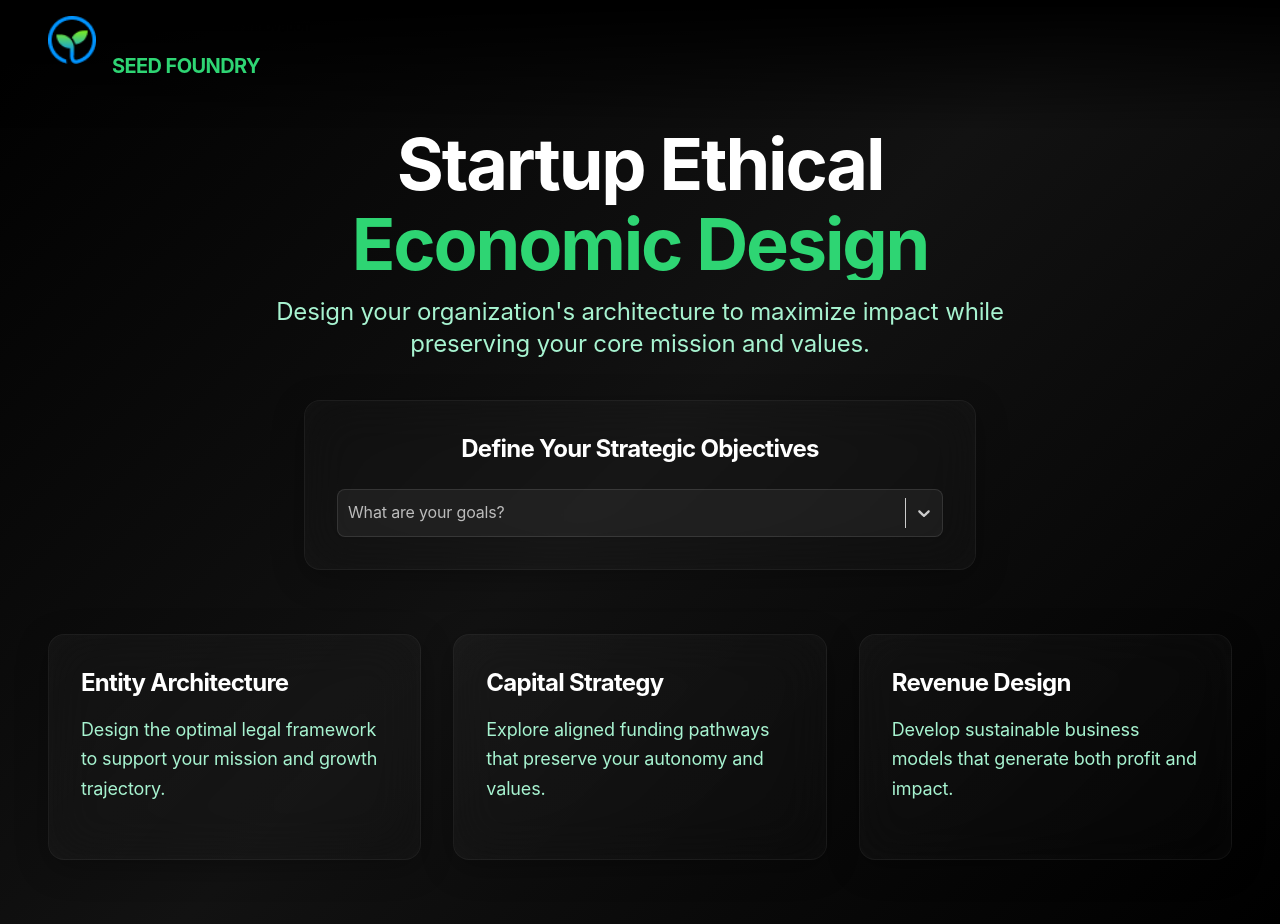
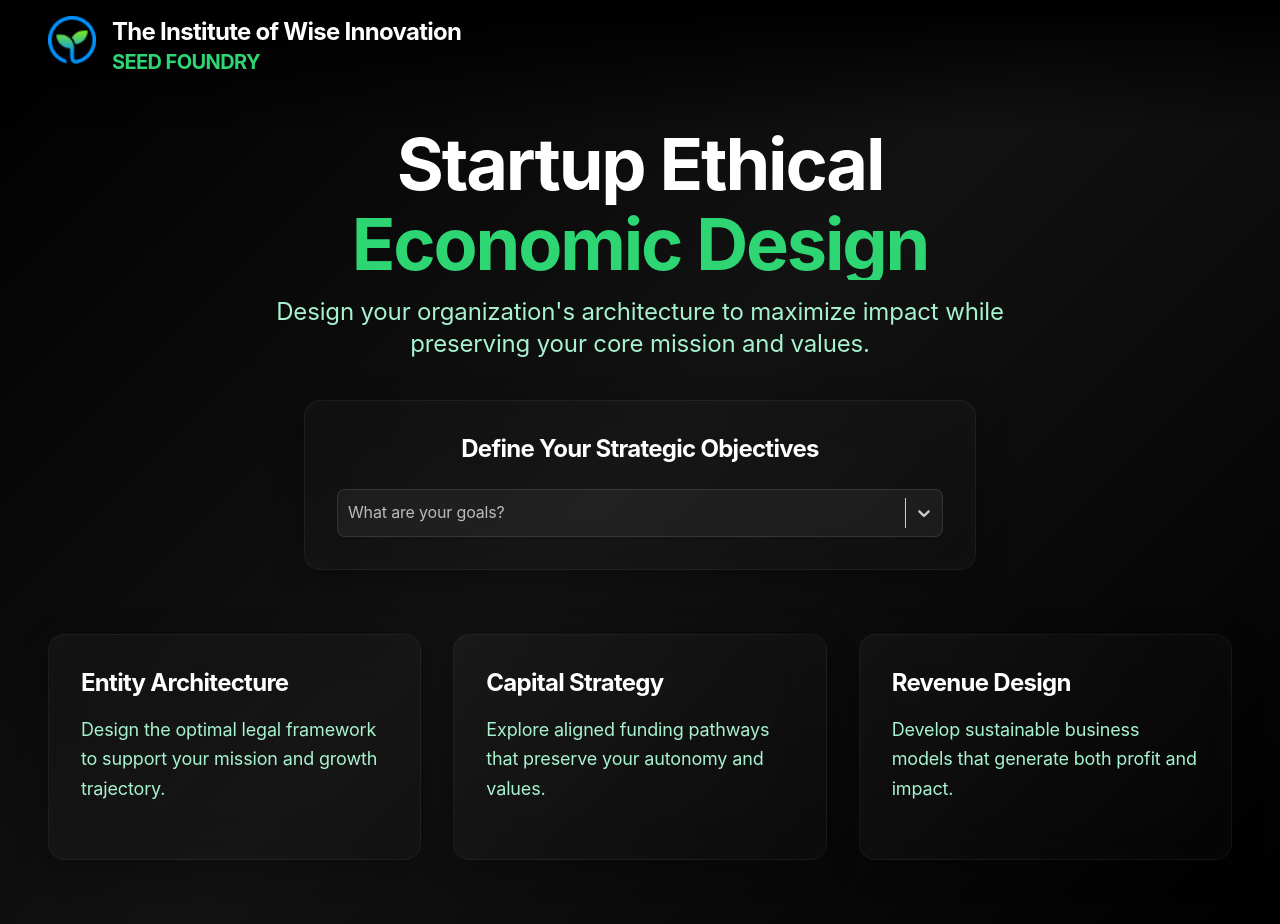
Before and after one commit to TurquoiseSound/SeedFoundry, a Next.js app: page / in a window 1280 px wide. Built offline with nearby package versions, Linux system fonts and the light colour scheme.

Commit message:
Update Layout and Text Colors

```diff
--- a/src/app/layout.tsx
+++ b/src/app/layout.tsx
@@ -23,7 +23,7 @@ export default function RootLayout({
       <body>
         <div className="top-fade"></div>
         <header className='header-container'>
-          <div className='max-w-7xl mx-auto px-6 sm:px-8 lg:px-12 py-4 flex items-center'>
+          <div className='max-w-7xl mx-auto px-6 sm:px-8 lg:px-12 py-4'>
             <Link href='/' className="flex items-start group">
               <Image
                 src="/seed_logo.png"
@@ -33,7 +33,7 @@ export default function RootLayout({
                 className='transition-transform duration-300 group-hover:scale-110'
               />
               <div className="ml-4">
-                <h2 className='text-sm font-medium text-neutral-400'>The Institute of Wise Innovation</h2>
+                <h2 className='text-2xl font-bold text-white mb-0'>The Institute of Wise Innovation</h2>
                 <h3 className='text-xl font-bold text-gradient'>SEED FOUNDRY</h3>
               </div>
             </Link>
```
